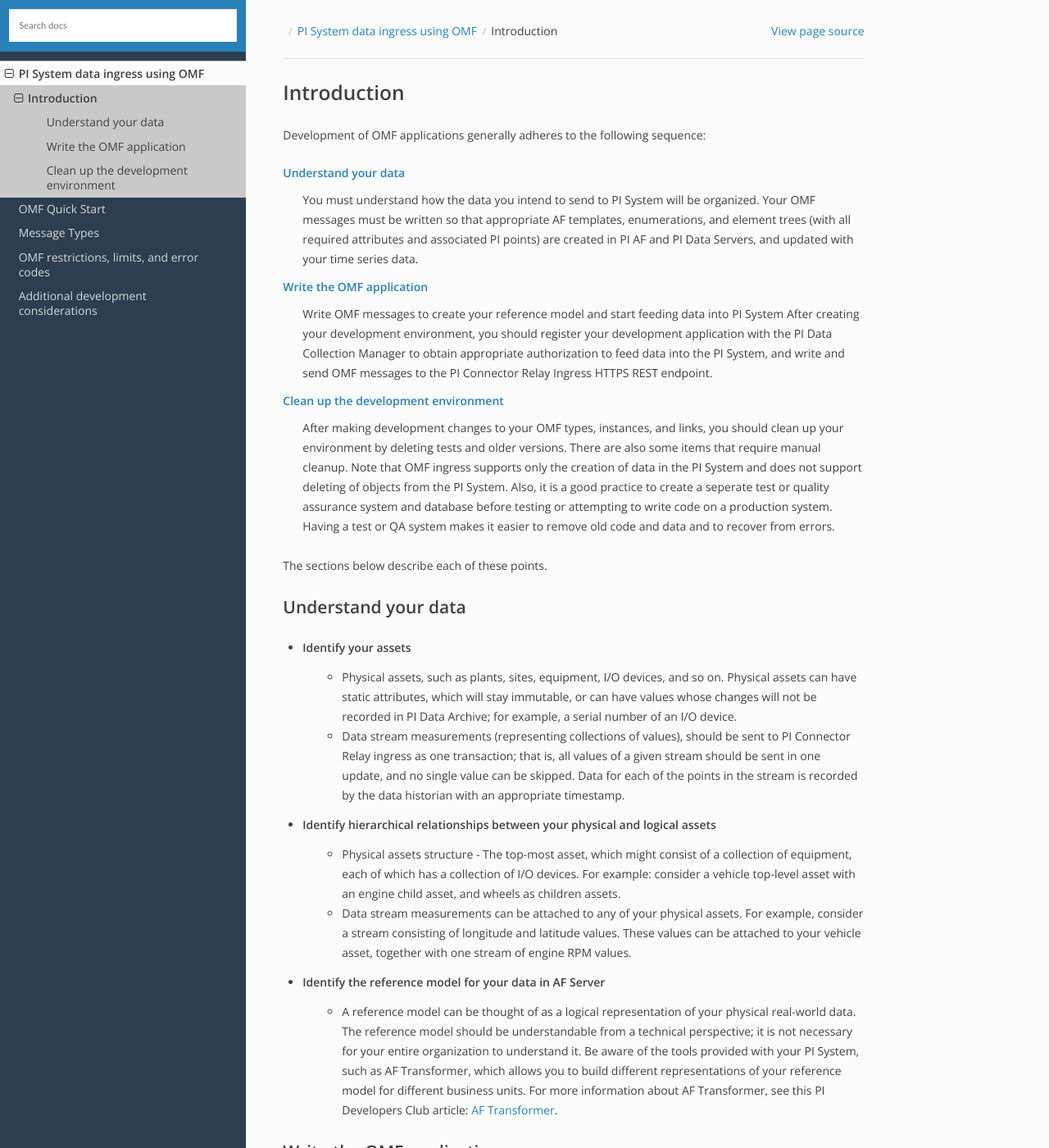
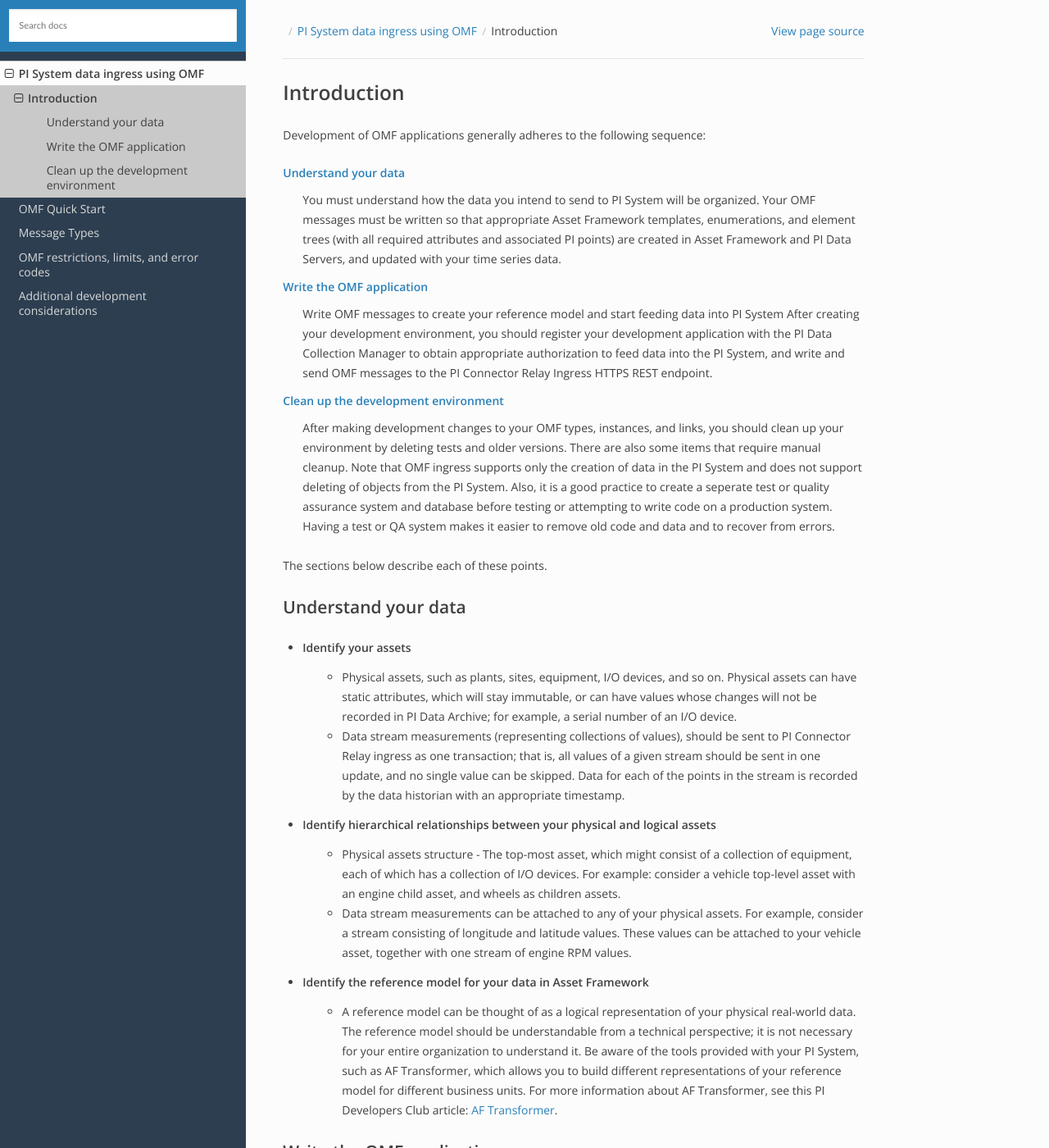
Before and after one commit to osisoft/OMF-Developer-Companion-Guide, a Sphinx documentation site: the page built from docs/OMF_Before.rst, in a window 1280 px wide and 1400 px high. Shown: the whole window at 82% size. Built offline with Sphinx 7.4.7 and the Read the Docs theme 2.0.0, drawn with Linux system fonts in a browser that asks for light colours; some of the changed text lies outside the part shown.

Commit message:
Update OMF_Before.rst

```diff
--- a/docs/OMF_Before.rst
+++ b/docs/OMF_Before.rst
@@ -5,8 +5,9 @@
 
 `Understand your data`_
   You must understand how the data you intend to send to PI System will be organized.
-  Your OMF messages must be written so that appropriate AF templates, enumerations, and element trees (with all required attributes
-  and associated PI points) are created in PI AF and PI Data Servers, and updated with your time series data.
+  Your OMF messages must be written so that appropriate Asset Framework templates, enumerations, and element
+  trees (with all required attributes
+  and associated PI points) are created in Asset Framework and PI Data Servers, and updated with your time series data.
 
 `Write the OMF application`_
   Write OMF messages to create your reference model and start feeding data into PI System
@@ -46,7 +47,7 @@
       engine RPM values.
 
 
-* Identify the reference model for your data in AF Server
+* Identify the reference model for your data in Asset Framework
    *  A reference model can be thought of as a logical representation of your physical real-world data. The reference model
       should be understandable from a technical perspective; it is not necessary for your entire organization to understand
       it. Be aware of the tools provided with your PI System, such as AF Transformer, which allows
@@ -101,7 +102,7 @@
 HTTP 400 responses, or send metadata information every time your
 application restarts, making sure that no changes were made to the definitions and instantiations.
 
-As a developer, you will have to deal with changes in the types and structures of your assets in AF and elsewhere.
+As a developer, you will have to deal with changes in the types and structures of your assets in Asset Framework and elsewhere.
 To manage such changes, you must understand how to properly clean up your development
 environment, and when cleanup is required.
 
@@ -129,7 +130,8 @@
    ``%ProgramData%\OSIsoft\Tau\Relay.ConnectorHost``. Delete this folder.
    Deleting this folder removes all cache entires for all producers.
 
-2. The AF Database that you use to create your AF asset structure. Using PI System Explorer, perform the following:
+2. The Asset Framework Database that you use to create your Asset Framework asset structure. Using PI System Explorer,
+   perform the following:
 
    a.  In the Navigator pane, open Library, expand Templates/Element Templates, and delete all templates with names starting with "OMF".
    b.  In the Navigator pane, open Library, expand Templates/Enumeration Sets, and delete all enumerations with names starting with "OMF".
```
